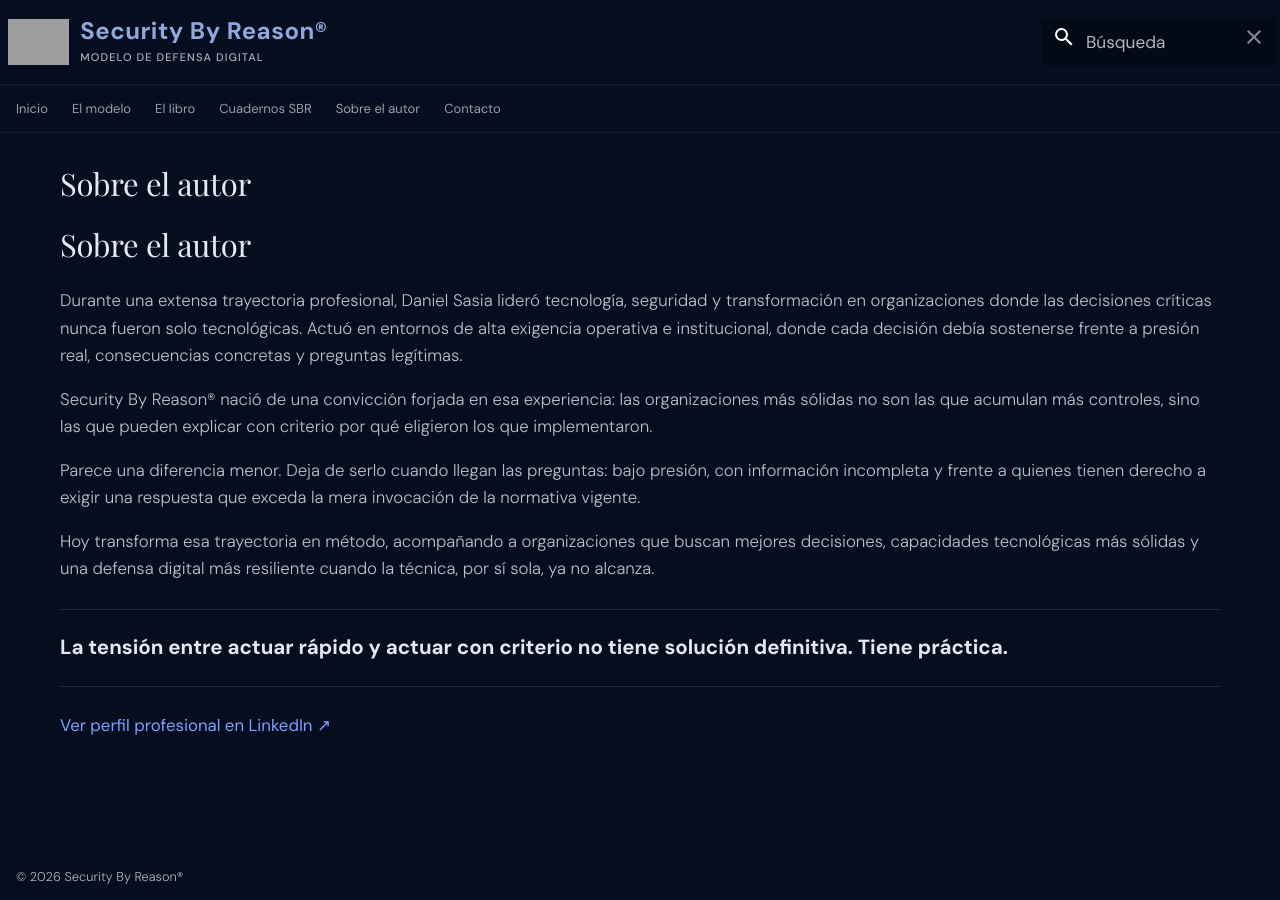
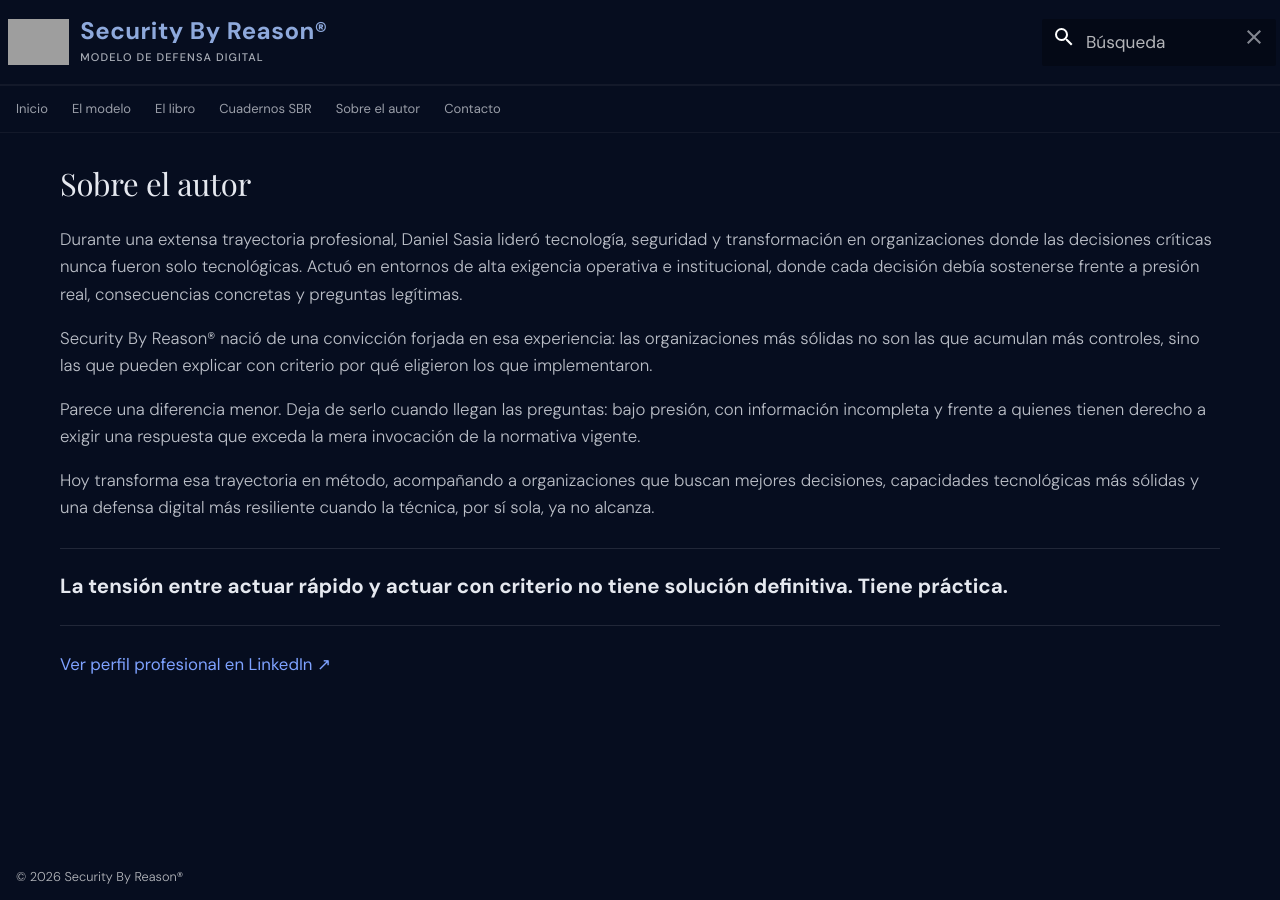
Before and after one commit to danielsasia/sbr-site, an MkDocs documentation site: the page built from docs/autor.md, in a window 1280 px wide. Built offline with MkDocs 1.6.1 and Material for MkDocs 9.7.7, drawn with Linux system fonts in a browser that asks for light colours; some web fonts are replaced; grey boxes are pictures that could not be loaded.

Commit message:
Update autor.md

```diff
--- a/docs/autor.md
+++ b/docs/autor.md
@@ -3,8 +3,6 @@ hide:
   - navigation
   - toc
 ---
-
-# Sobre el autor
 
 # Sobre el autor
 
```
